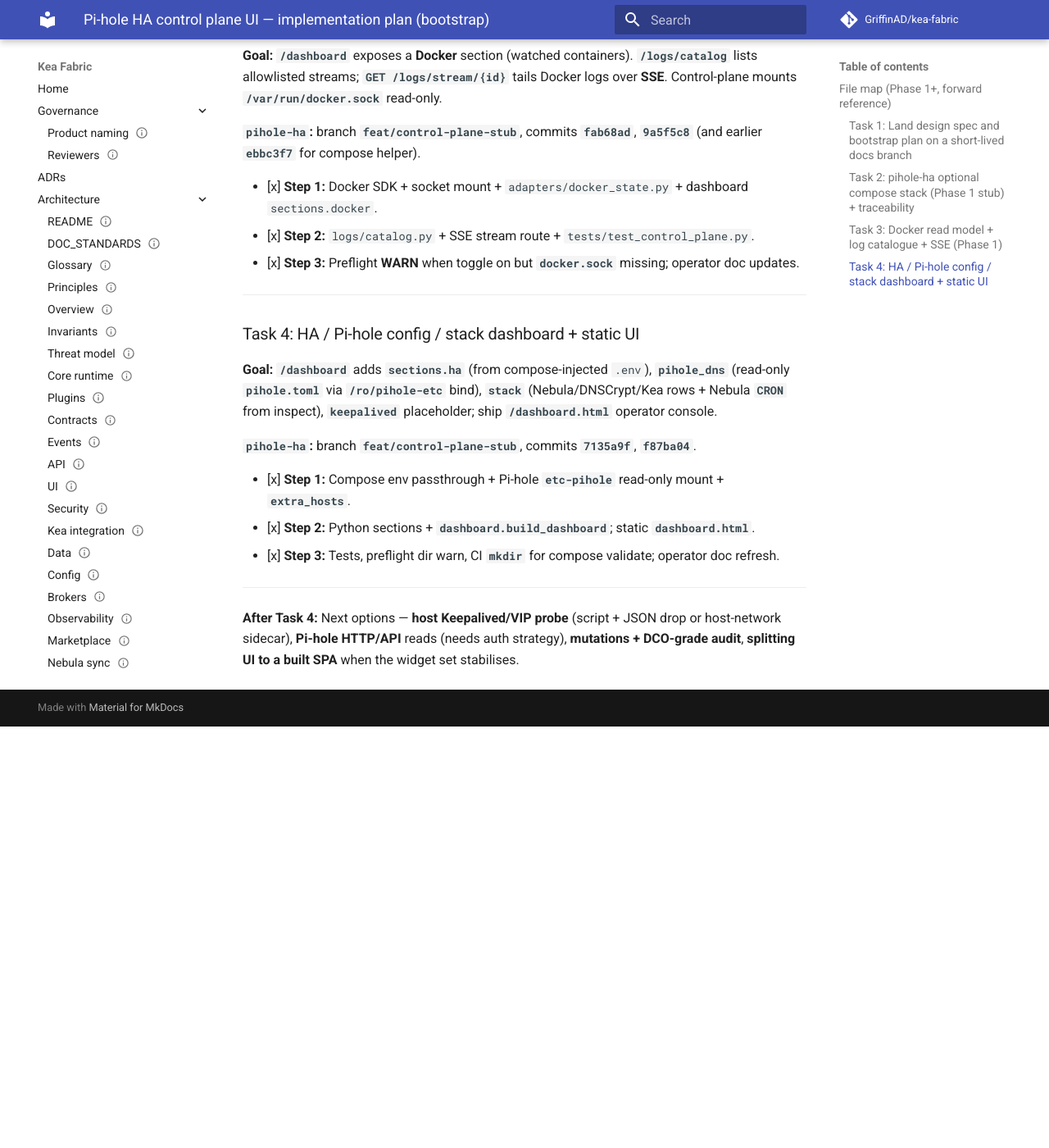
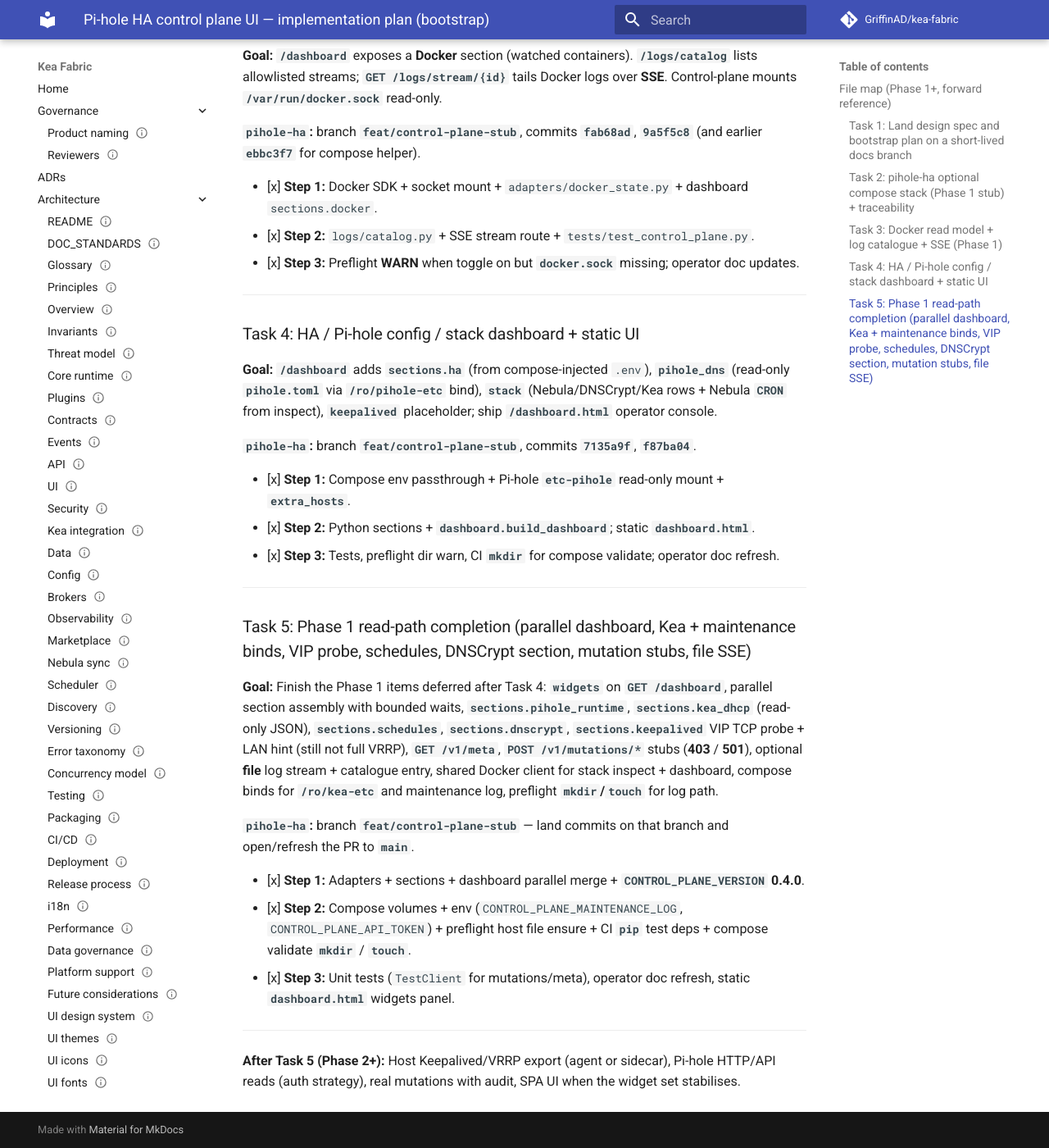
Before and after one commit to GriffinAD/dns-fabric, an MkDocs documentation site: the page built from docs/superpowers/plans/2026-05-13-pihole-ha-control-plane-ui.md, in a window 1280 px wide and 1400 px high, scrolled down 3487 px. Shown: the whole window at 82% size. Built offline with MkDocs 1.6.1 and Material for MkDocs 9.7.7, drawn with Linux system fonts in a browser that asks for light colours; comment, search, counter and statistics services are not loaded; before the commit the page ends 4373 px from its top, so only the background shows below that.

Commit message:
docs: mark Pi-hole HA control plane Phase 1 plan complete
Task 5 checklist and spec status aligned with pihole-ha implementation.

Signed-off-by: GriffinAD <nigel.surridge@btinternet.com>
Co-authored-by: Cursor <cursoragent@cursor.com>

```diff
--- a/docs/superpowers/plans/2026-05-13-pihole-ha-control-plane-ui.md
+++ b/docs/superpowers/plans/2026-05-13-pihole-ha-control-plane-ui.md
@@ -135,4 +135,16 @@ Expected: commit created; message ends with `Signed-off-by: GriffinAD <nigel.sur
 
 ---
 
-**After Task 4:** Next options — **host Keepalived/VIP probe** (script + JSON drop or host-network sidecar), **Pi-hole HTTP/API** reads (needs auth strategy), **mutations + DCO-grade audit**, **splitting UI to a built SPA** when the widget set stabilises.
+### Task 5: Phase 1 read-path completion (parallel dashboard, Kea + maintenance binds, VIP probe, schedules, DNSCrypt section, mutation stubs, file SSE)
+
+**Goal:** Finish the Phase 1 items deferred after Task 4: **`widgets`** on **`GET /dashboard`**, parallel section assembly with bounded waits, **`sections.pihole_runtime`**, **`sections.kea_dhcp`** (read-only JSON), **`sections.schedules`**, **`sections.dnscrypt`**, **`sections.keepalived`** VIP TCP probe + LAN hint (still not full VRRP), **`GET /v1/meta`**, **`POST /v1/mutations/*`** stubs (**403** / **501**), optional **file** log stream + catalogue entry, shared Docker client for stack inspect + dashboard, compose binds for **`/ro/kea-etc`** and maintenance log, preflight **`mkdir`/`touch`** for log path.
+
+**`pihole-ha`:** branch **`feat/control-plane-stub`** — land commits on that branch and open/refresh the PR to **`main`**.
+
+- [x] **Step 1:** Adapters + sections + dashboard parallel merge + **`CONTROL_PLANE_VERSION` 0.4.0**.
+- [x] **Step 2:** Compose volumes + env (`CONTROL_PLANE_MAINTENANCE_LOG`, `CONTROL_PLANE_API_TOKEN`) + preflight host file ensure + CI **`pip`** test deps + compose validate **`mkdir`** / **`touch`**.
+- [x] **Step 3:** Unit tests (`TestClient` for mutations/meta), operator doc refresh, static **`dashboard.html`** widgets panel.
+
+---
+
+**After Task 5 (Phase 2+):** Host Keepalived/VRRP export (agent or sidecar), Pi-hole HTTP/API reads (auth strategy), real mutations with audit, SPA UI when the widget set stabilises.
```
Also changed, not shown: docs/superpowers/specs/2026-05-13-pihole-ha-control-plane-ui-design.md (+1 -1 lines).
